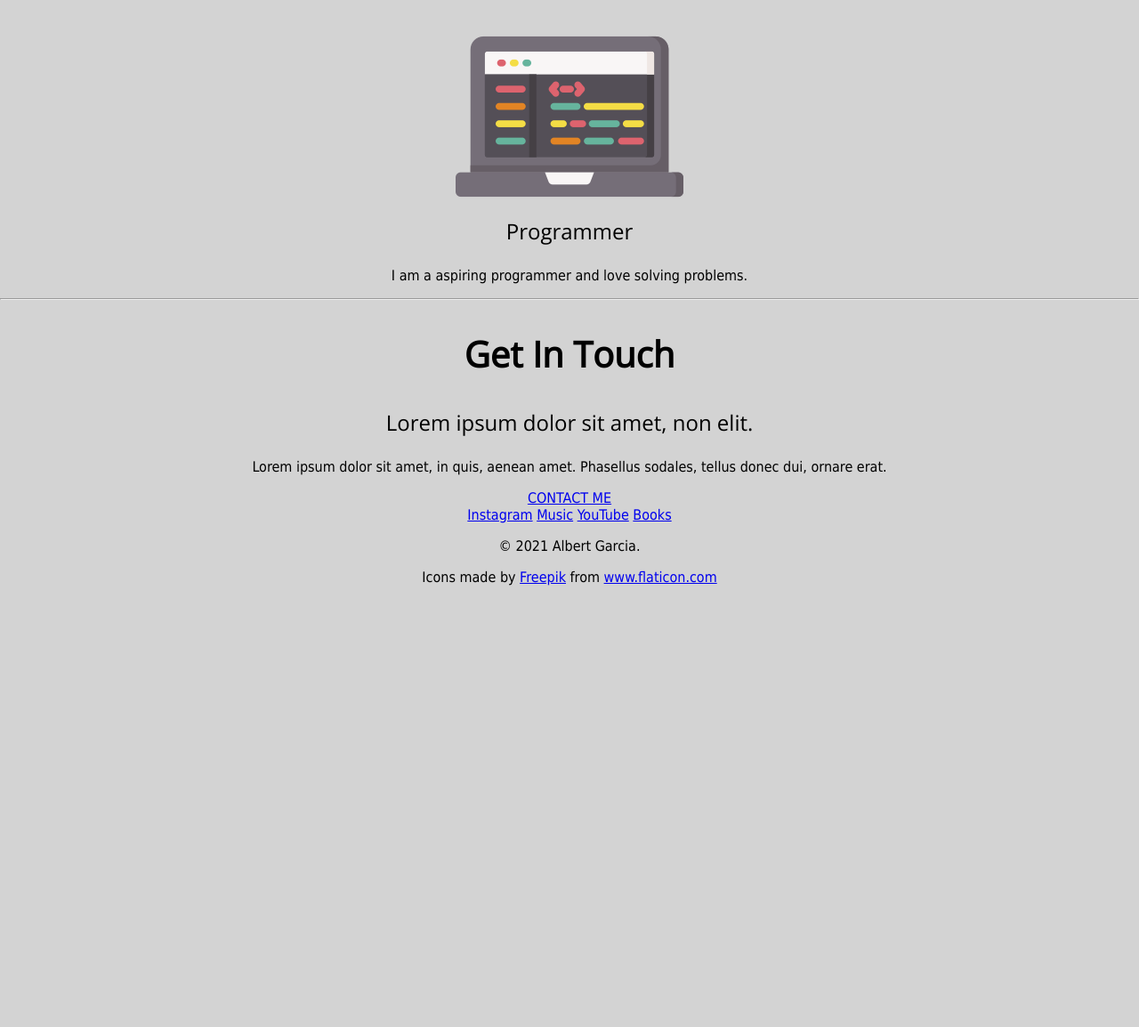
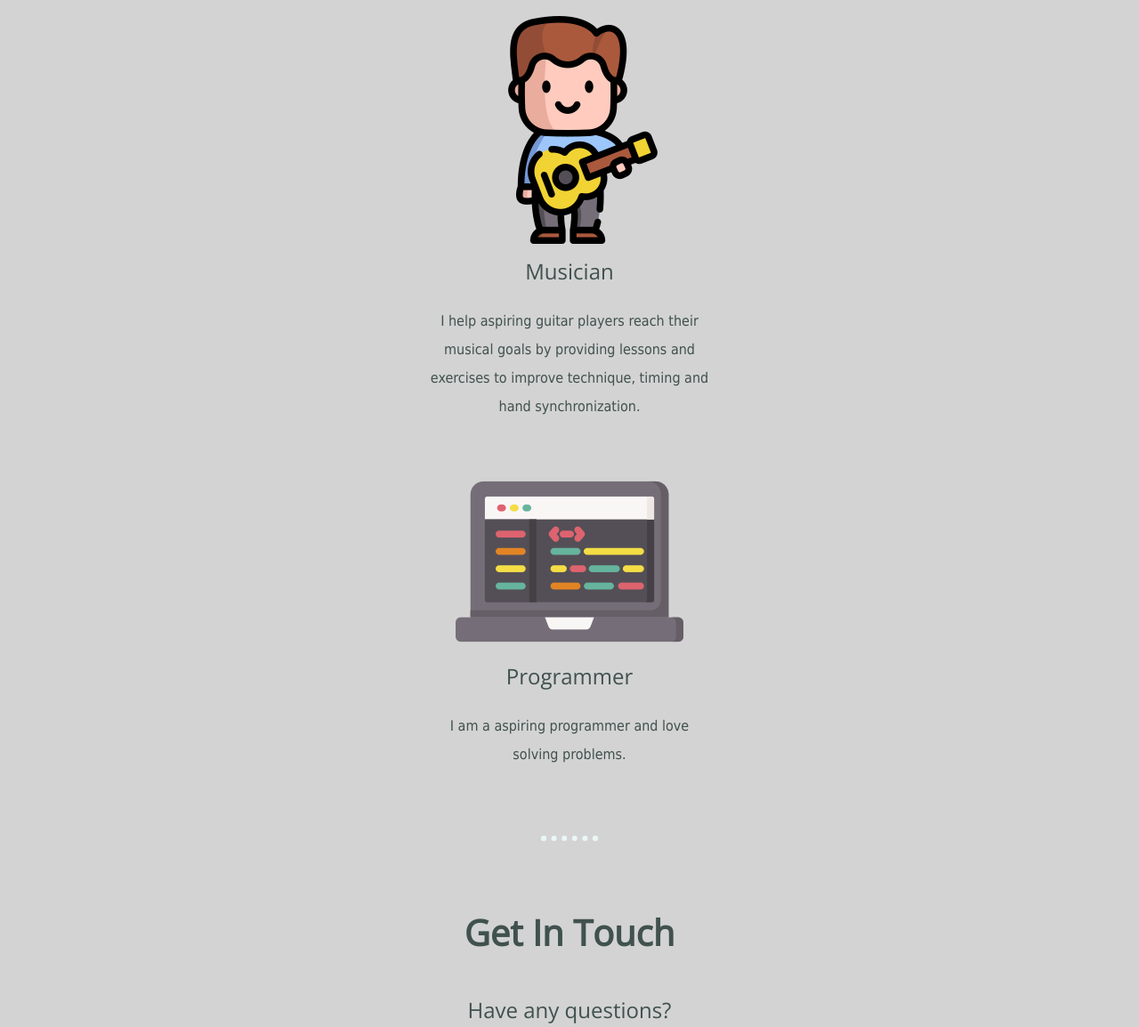
Before and after one commit to albertgarcia1324/personalsite, a plain HTML site: page index.html in a window 1280 px wide. Shown: the part 1861-3015 px from the top of the page at 89% size. Before the commit the page ends 2535 px from the top, so only its background shows below. Drawn offline with nearby package versions, Linux system fonts and the light colour scheme.

Commit message:
Updated Personal Site

```diff
--- a/css/styles.css
+++ b/css/styles.css
@@ -1,4 +1,5 @@
 body {
+    color: #40514E;
     margin: 0;
     background-color: lightgray;
     text-align: center;
@@ -15,6 +16,7 @@ h1 {
 h2 {
     font-family: 'Open Sans', sans-serif;
     font-size: 2.5rem;
+    padding-bottom: 10px;
   }
 
 h3 {
@@ -22,6 +24,24 @@ h3 {
     font-size: 1.5rem;
     margin-top: 10px;
     font-weight: normal;
+}
+
+p {
+    line-height: 2;
+    width: 25%;
+    margin: auto;
+}
+
+hr {
+    border: dotted #EAF6F6 6px;
+    border-bottom: none;
+    width: 4%;
+    margin: 75px auto;
+}
+
+.contact-me {
+    width: 50%;
+    margin: 40px auto;
 }
 
 .round {
@@ -38,6 +58,22 @@ h3 {
     top: 30px;
 }
 
+a {
+    color; black;
+    font-family: tahoma, serif;
+    margin: 5px 5px;
+    text-decoration: none;
+}
+
+a:hover {
+    color: #3079a6;
+}
+
+.copyright {
+    color: black;
+    font-size: .75rem;
+    padding: 10px 0;
+}
 
 .top {
     background-color: #0595B5;
@@ -48,12 +84,14 @@ h3 {
     padding: 100px;
 }
 
-.middle {
-
+.middle-container {
+    margin: 100px 0;
 }
 
-.bottom {
-
+.bottom-container {
+    background-color: #0595B5;
+    line-height: 2;
+    padding: 20px 0 10px;
 }
 
 .bottom-cloud {
@@ -68,5 +106,36 @@ h3 {
 }
 
 .mountain {
+}
 
+.intro {
+    width: 25%;
+    margin: auto;
 }
+
+.btn {
+  background: #11cdd4;
+  background-image: -webkit-linear-gradient(top, #11cdd4, #4880a3);
+  background-image: -moz-linear-gradient(top, #11cdd4, #4880a3);
+  background-image: -ms-linear-gradient(top, #11cdd4, #4880a3);
+  background-image: -o-linear-gradient(top, #11cdd4, #4880a3);
+  background-image: linear-gradient(to bottom, #11cdd4, #4880a3);
+  -webkit-border-radius: 8;
+  -moz-border-radius: 8;
+  border-radius: 8px;
+  font-family: tahoma, serif;
+  color: #ffffff;
+  font-size: 20px;
+  padding: 10px 20px 10px 20px;
+  text-decoration: none;
+}
+
+.btn:hover {
+  background: #3079a6;
+  background-image: -webkit-linear-gradient(top, #3079a6, #3498db);
+  background-image: -moz-linear-gradient(top, #3079a6, #3498db);
+  background-image: -ms-linear-gradient(top, #3079a6, #3498db);
+  background-image: -o-linear-gradient(top, #3079a6, #3498db);
+  background-image: linear-gradient(to bottom, #3079a6, #3498db);
+  text-decoration: none;
+}
--- a/index.html
+++ b/index.html
@@ -25,8 +25,8 @@
     <div class="middle-container">
       <div class="profile">
         <img class="round" src="images/profilepic.jpg" alt="profile pic">
-        <h2></h2>
-        <p></p>
+        <h2>Hello</h2><br />
+        <p class="intro">I love playing the guitar and teaching myself how to code!</p>
       </div>
       <hr>
       <div class="skills">
@@ -46,8 +46,8 @@
       <hr>
       <div class="contact-me">
         <h2>Get In Touch</h2>
-        <h3>Lorem ipsum dolor sit amet, non elit.</h3>
-        <p>Lorem ipsum dolor sit amet, in quis, aenean amet. Phasellus sodales, tellus donec dui, ornare erat.</p>
+        <h3>Have any questions?</h3>
+        <p class="contact-me">Please feel free to contact me through email or any of my social media accounts below!</p>
         <a class="btn" href="mailto:albert.garcia2545@email.com">CONTACT ME</a>
       </div>
     </div>
@@ -58,8 +58,8 @@
       <a class="footerlink" href="https://albertgarcia.bandcamp.com">Music</a>
       <a class="footer-link" href="https://www.youtube.com/channel/UCUdhVFOI74J7866n_3OXRBw/">YouTube</a>
       <a class="footer-link" href="https://www.amazon.com/Guitar-Concepts-Beginners-Albert-Garcia-ebook/dp/B07GQMCH4S">Books</a>
-      <p>© 2021 Albert Garcia.</p>
-      <p><div>Icons made by <a href="https://www.freepik.com" title="Freepik">Freepik</a> from <a href="https://www.flaticon.com/" title="Flaticon">www.flaticon.com</a></div></p>
+      <p class="copyright">© 2021 Albert Garcia.</p>
+      <p class="copyright"><div>Icons made by <a href="https://www.freepik.com" title="Freepik">Freepik</a> from <a href="https://www.flaticon.com/" title="Flaticon">www.flaticon.com</a></div></p>
     </div>
 
   </body>
```
